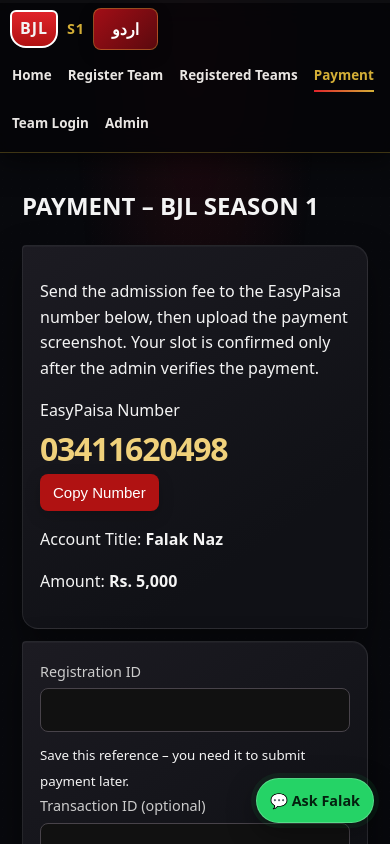
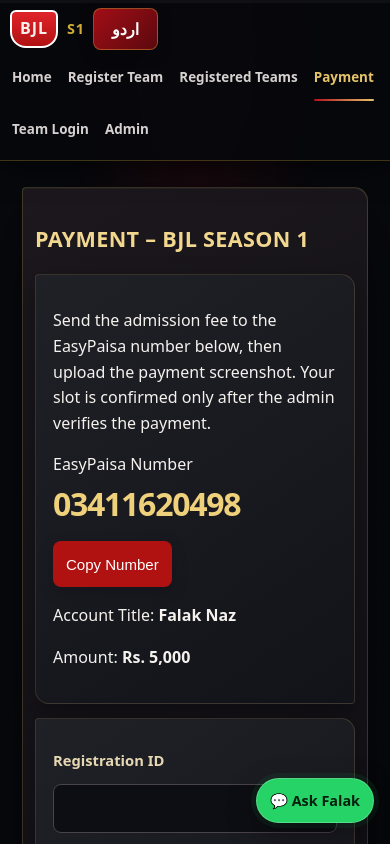
Before and after one commit to musakazimqureshi/bjl, a Next.js app: page /pay in a window 390 px wide. Shown: the top 844 px of the page. Built offline with nearby package versions, Linux system fonts and the light colour scheme; no server answers; a web font is replaced by a local one.

Commit message:
Polish BJL responsive premium UI across all existing pages

```diff
--- a/app/globals.css
+++ b/app/globals.css
@@ -374,3 +374,68 @@ main{max-width:1180px;padding:28px 22px 110px}
 @keyframes bjlLightOrbit{to{transform:rotate(360deg)}}
 @media(max-width:700px){main{padding:14px 12px 100px}.bjl-hero{min-height:510px;padding:44px 16px;border-radius:3px 3px 18px 18px}.bjl-hero:before{inset:8px}.hero-kicker{font-size:.55rem;letter-spacing:.18em;gap:8px}.bjl-hero h1{font-size:clamp(2.45rem,11vw,4rem)}.hero-footnote{font-size:.48rem;letter-spacing:.1em;gap:7px;flex-wrap:wrap;justify-content:center}.duo{grid-template-columns:1fr;gap:12px;margin:14px 0}.card{padding:17px}.bjl-hero .row{width:100%;display:grid;grid-template-columns:1fr;gap:9px}.bjl-hero .btn{width:100%}}
 @media(prefers-reduced-motion:reduce){.bjl-hero:after{animation:none}.bjl-hero h1{animation:none!important}}
+
+
+/* BJL premium UI system - registration, payment, team portal and admin */
+:root{
+  --bjl-gold:#e4c36a;
+  --bjl-red:#b51220;
+  --bjl-panel:#14151b;
+  --bjl-stroke:rgba(228,195,106,.2);
+  --bjl-muted:#aaa5aa;
+}
+body{background-color:#08090d;color:#f5f2ee}
+main{min-height:calc(100vh - 170px)}
+.hdr{position:sticky;top:0;z-index:90;background:rgba(7,8,12,.9);backdrop-filter:blur(16px);-webkit-backdrop-filter:blur(16px)}
+.hdr nav a{position:relative;padding:7px 0;color:#d6d1d0}
+.hdr nav a[aria-current="page"]{color:var(--bjl-gold)}
+.hdr nav a[aria-current="page"]:after{content:"";position:absolute;left:0;right:0;bottom:-9px;height:2px;background:linear-gradient(90deg,var(--bjl-red),var(--bjl-gold));border-radius:4px}
+form:not(.card){max-width:920px;margin:clamp(18px,4vw,42px) auto;padding:clamp(18px,3.5vw,34px);border:1px solid var(--bjl-stroke);border-radius:5px 20px 5px 20px;background:linear-gradient(145deg,rgba(28,24,29,.98),rgba(12,13,18,.98));box-shadow:0 24px 70px #0008,inset 0 1px #ffffff0b}
+form h2,main>h2{font-size:clamp(1.35rem,3vw,2rem);font-weight:900;letter-spacing:.015em;color:#f2d88f;text-transform:uppercase}
+form h3{color:#e7c975;letter-spacing:.04em;margin:26px 0 14px}
+form .card{margin:14px 0;border-radius:4px 14px 4px 14px;border:1px solid rgba(228,195,106,.16);background:linear-gradient(145deg,#202027,#121319);box-shadow:0 10px 28px #0005}
+label{display:block;margin:13px 0 7px;color:#e6d8b2;font-size:.92rem;font-weight:750}
+input,select,textarea{width:100%;min-height:46px;padding:11px 13px;border:1px solid #49434a;border-radius:8px;background:#0d0e13;color:#f7f3ef;font:inherit}
+input[type=file]{padding:9px;background:#111217;border-style:dashed}
+input::placeholder{color:#8c858b}
+input:focus,select:focus,textarea:focus{border-color:var(--bjl-gold);box-shadow:0 0 0 3px #d4af371c;outline:none}
+form .btn{min-height:46px;margin-top:12px}
+form .row{gap:10px;flex-wrap:wrap}
+form .row .btn{margin-top:0}
+form small{color:#bcb4b4}
+form .err,.err{border:1px solid #e34b554d;background:#9d17221c;color:#ffb7bd;border-radius:9px;padding:12px 14px;margin:14px 0}
+.good{border:1px solid #d4af3770;background:linear-gradient(135deg,#332813,#17140f);color:#f5dfa0;border-radius:14px;padding:22px}
+.warn{border:1px solid #e4c36a66;background:#8a651b22;color:#f2d88f;padding:14px;border-radius:10px;margin:14px 0}
+.two{display:grid;grid-template-columns:repeat(2,minmax(0,1fr));gap:16px}
+.two>.card{min-width:0;overflow:hidden}
+.pgrid{display:grid;grid-template-columns:repeat(auto-fit,minmax(125px,1fr));gap:12px;margin-top:18px}
+.pl{min-width:0;padding:10px;border:1px solid #d4af372b;border-radius:10px;background:#0d0e13;text-align:center}
+.pl img,.ph{width:100%;aspect-ratio:1/1;object-fit:cover;border-radius:8px}
+.tabs{display:flex;flex-wrap:wrap;gap:8px;margin:18px 0;padding:8px;border:1px solid var(--bjl-stroke);border-radius:12px;background:#0d0e13}
+.tabs button,.tabs .btn{flex:1 1 auto;min-width:max-content}
+.tabs button{border:1px solid #ffffff18;border-radius:8px;padding:10px 14px;background:#1b1b22;color:#ddd;font-weight:700}
+.tabs button:focus,.tabs button:hover{border-color:#d4af37;color:#f4d991}
+main .card .big,.big{font-variant-numeric:tabular-nums}
+.credit{max-width:1180px;margin:0 auto;padding:22px 16px;text-align:center;color:#827b80;font-size:.8rem}
+.fwa{z-index:80}
+a,button{ -webkit-tap-highlight-color:transparent}
+a:focus-visible,button:focus-visible{outline:2px solid var(--bjl-gold);outline-offset:3px}
+@media(hover:hover) and (prefers-reduced-motion:no-preference){
+  .hdr nav a:hover{color:#f2d88f}
+  .two>.card:hover,.pgrid .pl:hover{transform:translateY(-4px);border-color:#d4af3770;box-shadow:0 16px 34px #0008}
+  .two>.card,.pgrid .pl{transition:transform .25s ease,border-color .25s ease,box-shadow .25s ease}
+  form .card{transition:border-color .25s ease,box-shadow .25s ease}
+  form .card:hover{border-color:#d4af3755;box-shadow:0 14px 30px #0006}
+}
+@media(max-width:700px){
+  .two{grid-template-columns:1fr}
+  form:not(.card){padding:16px 12px;margin:12px auto;border-radius:4px 14px 4px 14px}
+  .pgrid{grid-template-columns:repeat(2,minmax(0,1fr));gap:9px}
+  .tabs{gap:6px}
+  .tabs button{padding:9px 10px;font-size:.84rem}
+  .hdr nav a[aria-current="page"]:after{bottom:-5px}
+}
+@media(prefers-reduced-motion:reduce){
+  html{scroll-behavior:auto!important}
+  *,*:before,*:after{animation-duration:.01ms!important;animation-iteration-count:1!important;transition-duration:.01ms!important}
+}
```
